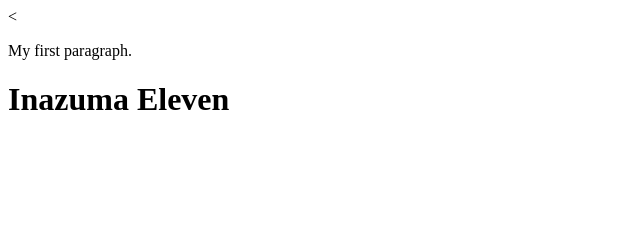
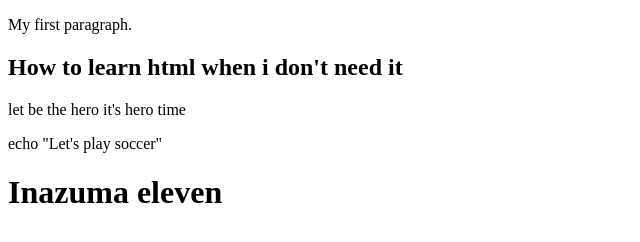
Before and after one commit to VSRLEO/VsrRepo, a plain HTML site: page index.html in a window 1280 px wide. Shown: the whole page, without its empty margins (0-640 px from the left). Drawn offline with Linux system fonts and the light colour scheme.

Commit message:
New Update has be done : Update version 0.1

```diff
--- a/index.html
+++ b/index.html
@@ -2,11 +2,11 @@
 <html>
 <body>
 
-<<p>My first paragraph.</p>
+<p>My first paragraph.</p>
+<h2>How to learn html when i don't need it </h2>
+<p>let be the hero it's hero time</p>
 
-<h1>Inazuma Eleven</h1>
-
-
-
+echo "Let's play soccer"
+<h1>Inazuma eleven<h1>
 </body>
 </html>
```
Also changed, not shown: axel.txt, test.txt, 1 other file.
